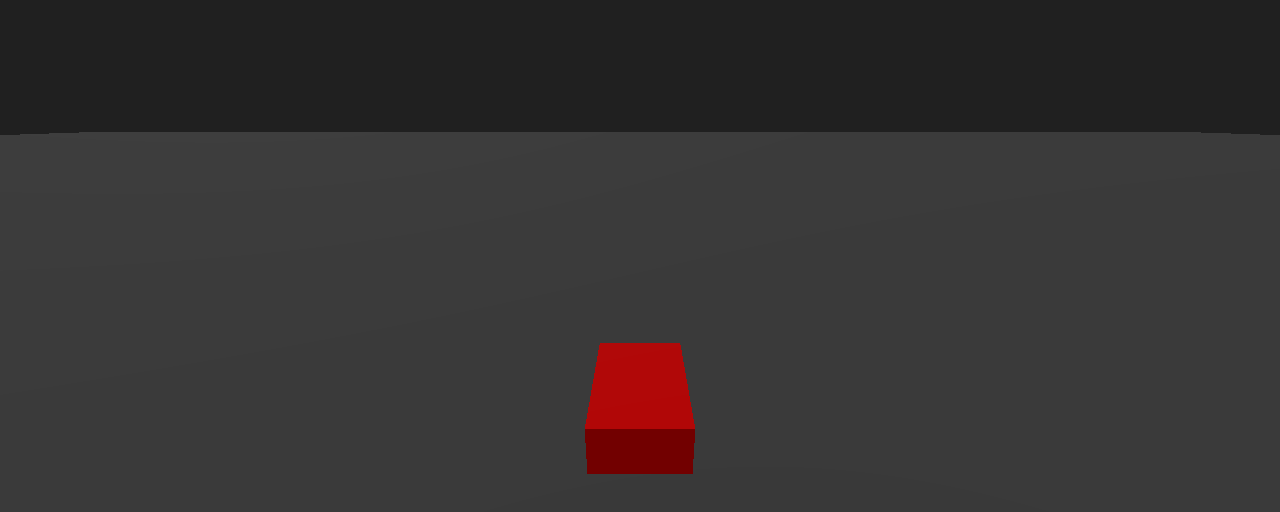
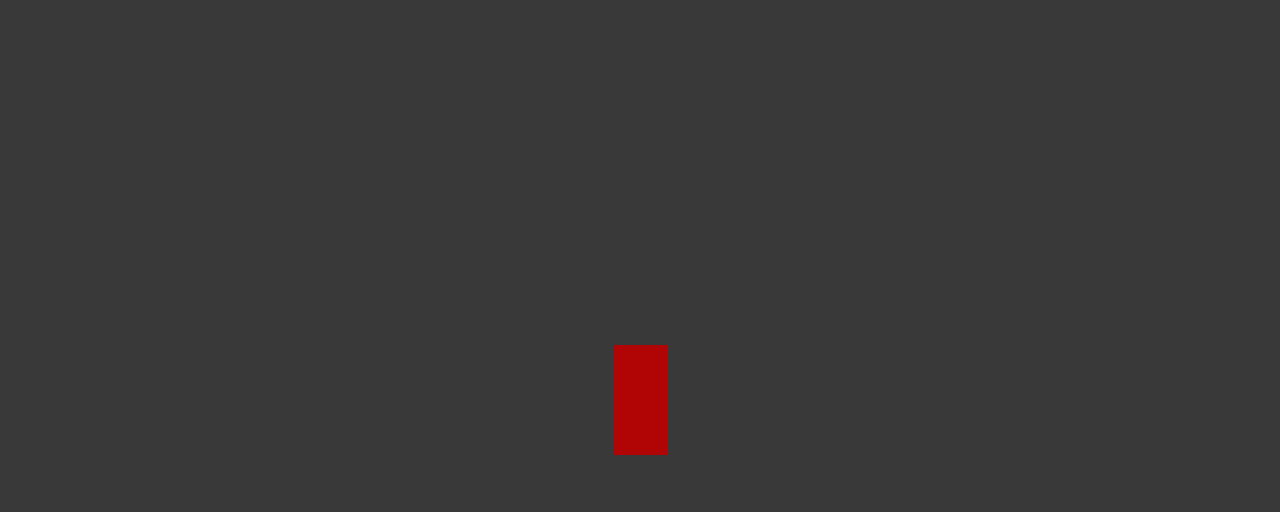
Before and after one commit to Teddy-ing/drift-game, a plain HTML site: page index.html in a window 1280 px wide. Drawn offline with nearby package versions, Linux system fonts and the light colour scheme; animation ran at ten frames a second.

Commit message:
Add buildings and overhead camera

```diff
--- a/src/script.js
+++ b/src/script.js
@@ -3,7 +3,8 @@ const renderer = new THREE.WebGLRenderer({ canvas });
 renderer.setSize(window.innerWidth, window.innerHeight);
 
 const scene = new THREE.Scene();
-scene.background = new THREE.Color(0x202020);
+// Sky blue background so motion is easier to see
+scene.background = new THREE.Color(0x87ceeb);
 
 const camera = new THREE.PerspectiveCamera(
   75,
@@ -29,6 +30,20 @@ const carMat = new THREE.MeshStandardMaterial({ color: 0xff0000 });
 const carMesh = new THREE.Mesh(carGeo, carMat);
 carMesh.position.y = 0.25;
 scene.add(carMesh);
+
+// Simple buildings scattered around the ground to show movement
+const buildingMat = new THREE.MeshStandardMaterial({ color: 0x808080 });
+for (let i = 0; i < 20; i++) {
+  const height = Math.random() * 4 + 2;
+  const bGeo = new THREE.BoxGeometry(2, height, 2);
+  const building = new THREE.Mesh(bGeo, buildingMat);
+  building.position.set(
+    (Math.random() - 0.5) * 180,
+    height / 2,
+    (Math.random() - 0.5) * 180
+  );
+  scene.add(building);
+}
 
 class Car {
   constructor(mesh) {
@@ -108,11 +123,9 @@ function gameLoop(time) {
 
   car.update(input, dt);
 
-  const camDistance = 5;
-  const camHeight = 3;
-  camera.position.x = car.x - Math.sin(car.angle) * camDistance;
-  camera.position.y = camHeight;
-  camera.position.z = car.z - Math.cos(car.angle) * camDistance;
+  // Overhead camera that stays fixed above the car
+  const camHeight = 10;
+  camera.position.set(car.x, camHeight, car.z);
   camera.lookAt(car.x, 0.25, car.z);
 
   renderer.render(scene, camera);
--- a/style.css
+++ b/style.css
@@ -1,7 +1,7 @@
 body {
     margin: 0;
     overflow: hidden;
-    background-color: #000;
+    background-color: #87ceeb;
     color: white;
     font-family: Arial, sans-serif;
 }
```
Also changed, not shown: 1 other file.
